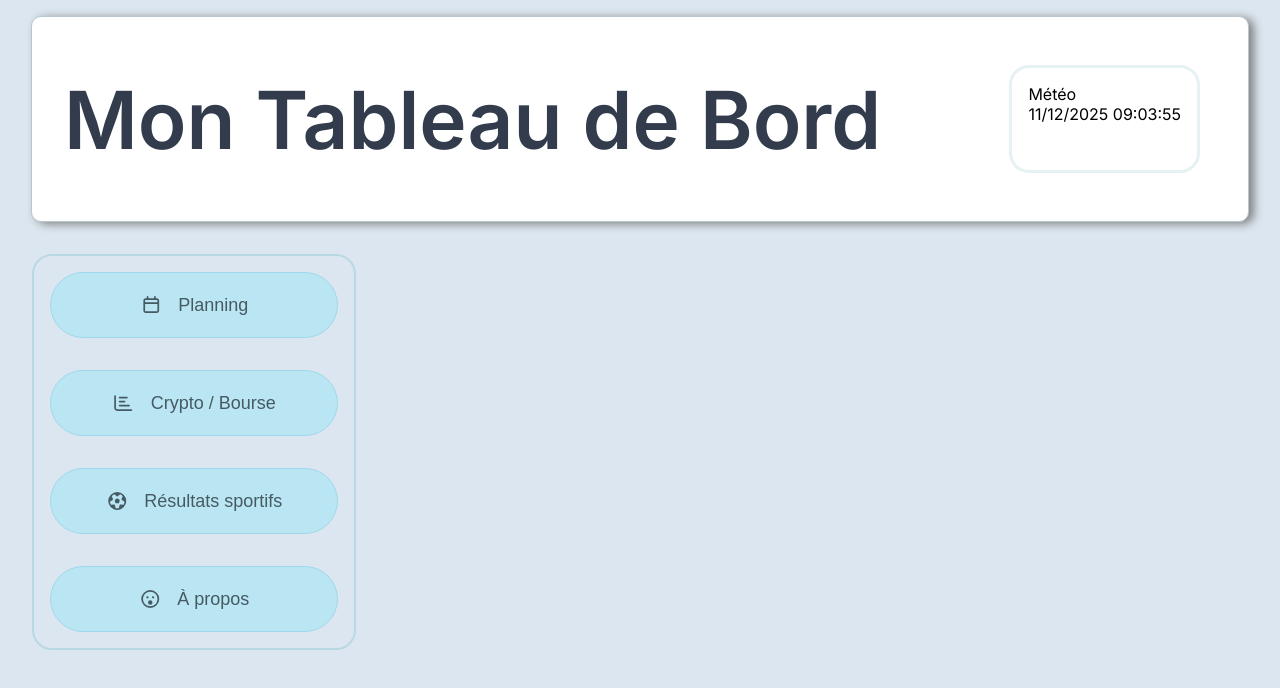
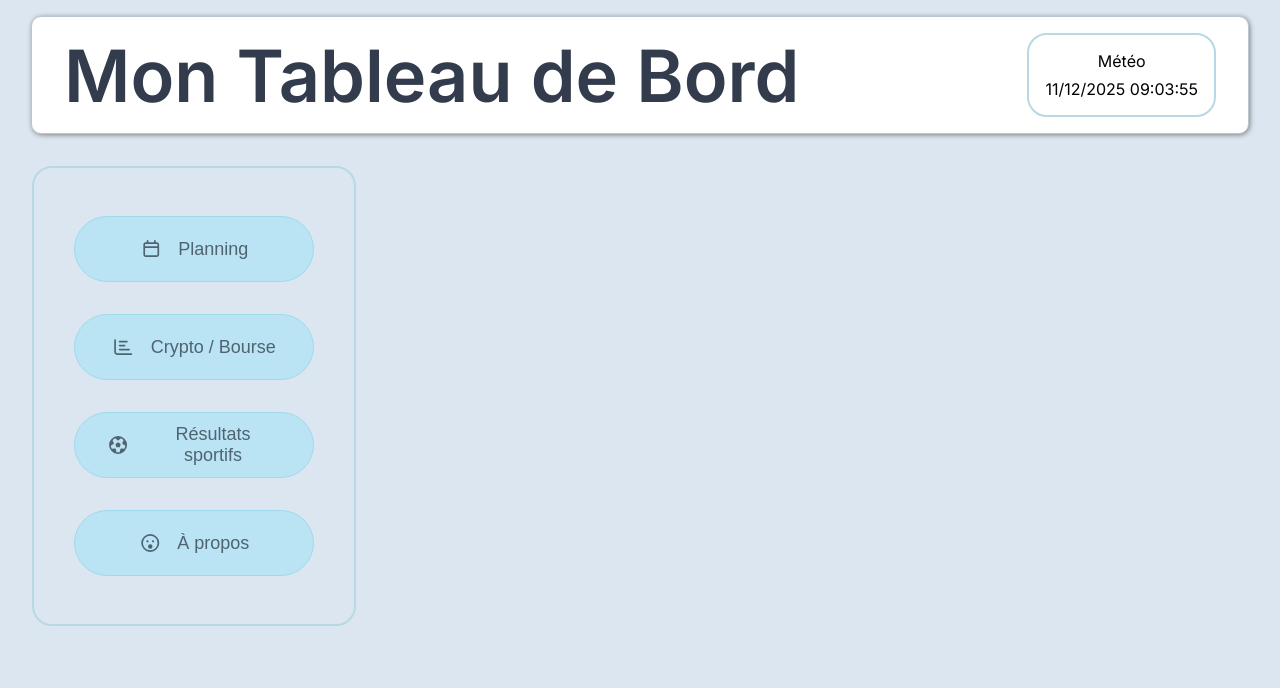
Before and after one commit to ssiimmoonndev/dashboard, a React (Vite) app in the folder DashBoard/: page / in a window 1280 px wide. Shown: the top 688 px of the page. Built offline with nearby package versions, Linux system fonts and the light colour scheme.

Commit message:
Refacto design CSS APP - ok

```diff
--- a/DashBoard/src/App.css
+++ b/DashBoard/src/App.css
@@ -9,12 +9,13 @@ body {
 header {
     width: 95%;
     border: solid 1px rgb(183, 200, 209);
-    box-shadow: 5px 2px 10px grey;
+    box-shadow: 1px 1px 5px grey;
     background-color: white;
     margin-top: 1rem;
     display: flex;
     justify-self: center;
     justify-content: space-between;
+    align-items: center;
     border-radius: 10px;
 
     p {
@@ -23,25 +24,30 @@ header {
 }
 
 h1 {
-    font-size: 5rem;
+    font-size: 4.5rem;
     font-weight: 600;
     color: rgb(50, 60, 76);
     display: flex;
     align-items: center;
-    margin-left: 2rem;
+    margin: 0 0 0 2rem;
 }
 .weather-date {
-    border: solid 3px rgb(229, 241, 243);
+    /* border: solid 3px rgb(229, 241, 243); */
+    border: solid 2px rgb(184, 217, 227);
     border-radius: 20px;
-    margin: 3rem;
-    padding: 1rem;
+    margin: 1rem 2rem;
+    padding: 1rem 1rem;
+    display: flex;
+    flex-direction: column;
+    justify-content: center;
+    align-items: center;
+    gap: 0.5rem;
 }
 
 .sidebar {
     margin: 2rem;
-    padding: 1rem 0;
+    padding: 3rem 0;
     border: solid 2px rgb(184, 217, 227);
-    /* box-shadow: 2px 2px 5px grey; */
     border-radius: 20px;
     display: flex;
     flex-direction: column;
@@ -54,13 +60,13 @@ h1 {
 
 .button-sidebar {
     height: 1rem;
-    width: 90%;
-    border: solid 1px rgb(159, 216, 235);
+    width: 75%;
+    border: solid 1px rgb(159, 218, 236);
     border-radius: 50px;
-    background-color: rgb(186, 230, 243);
+    background-color: rgb(186, 228, 243);
     padding: 2rem;
     font-size: large;
-    color: rgb(70, 90, 100);
+    color: rgb(79, 99, 113);
     display: flex;
     justify-content: center;
     gap: 1rem;
```
